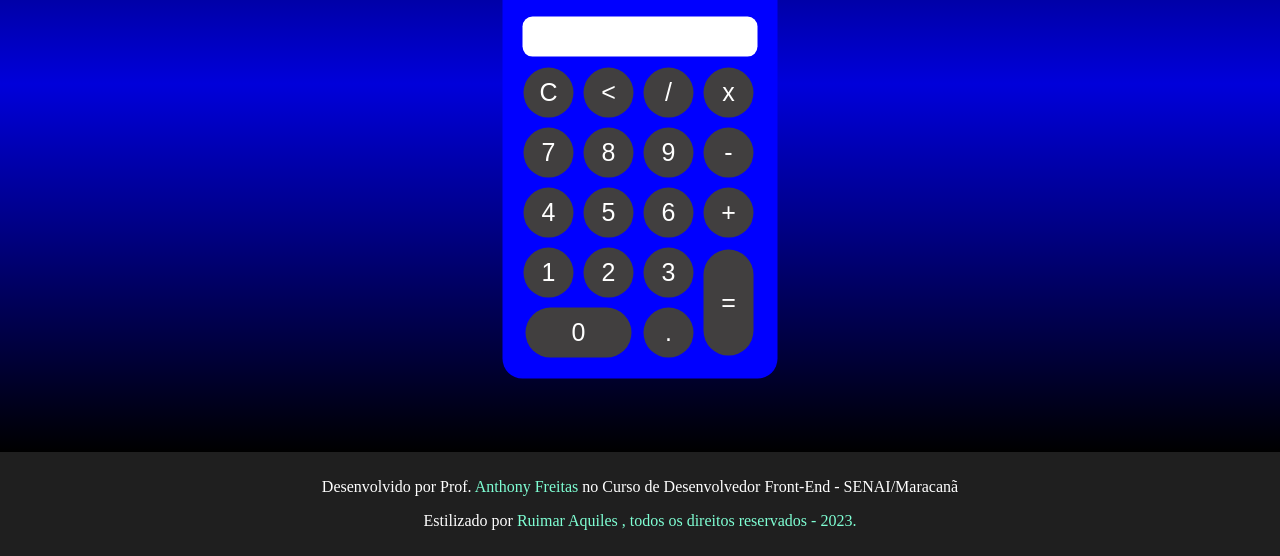
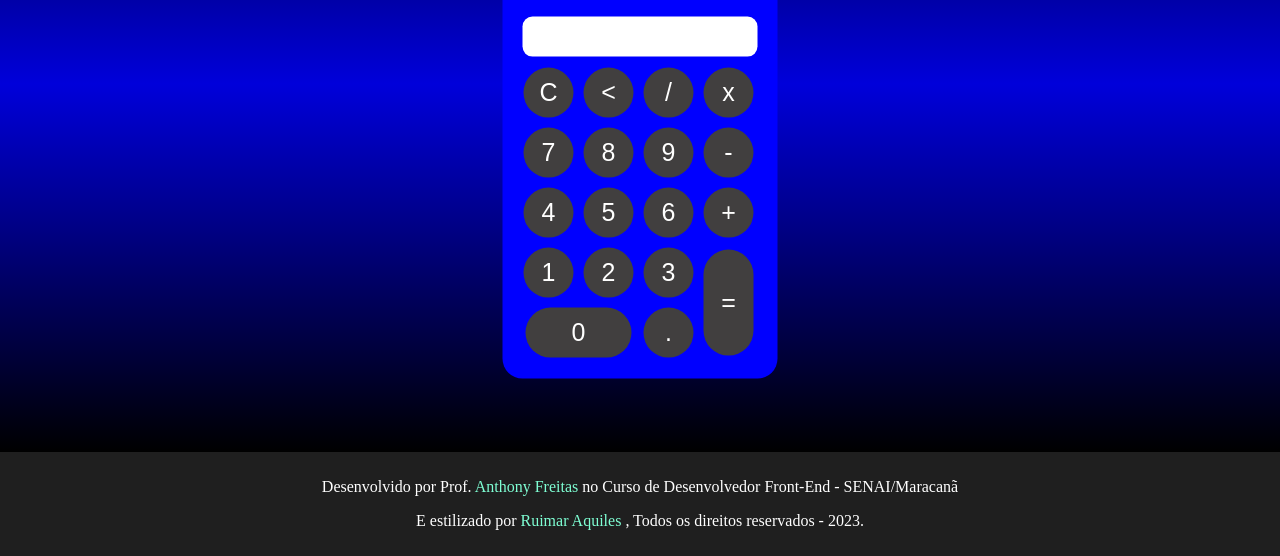
Before and after one commit to RuimarAquiles/Calculadora, a plain HTML site: page index.html in a window 1280 px wide. Shown: the part 284-840 px from the top of the page. Drawn offline with Linux system fonts and the light colour scheme.

Commit message:
Update index.html

```diff
--- a/index.html
+++ b/index.html
@@ -62,7 +62,7 @@
 	</div>
 	<footer>
 		<p>Desenvolvido por Prof. <a href="https://github.com/sammyfreitas/portfolioSite" target="_blank">Anthony Freitas</a> no Curso de Desenvolvedor Front-End - SENAI/Maracanã<p>
-			Estilizado por <a href="https://github.com/ruimaraquiles" target="_blank">Ruimar Aquiles , todos os direitos reservados - 2023.
+			E estilizado por <a href="https://github.com/ruimaraquiles" target="_blank">Ruimar Aquiles</a> , Todos os direitos reservados - 2023.
        </footer>
 </body>
 </html>
```
